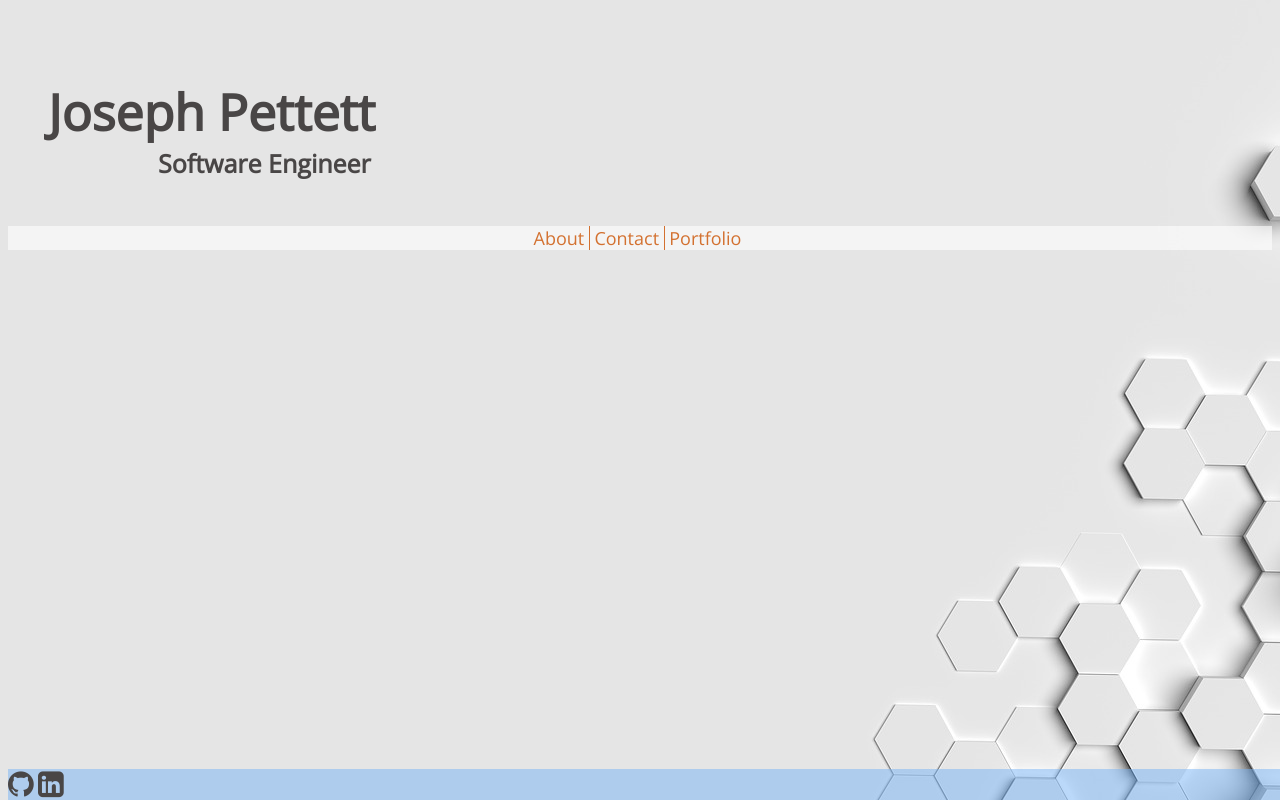
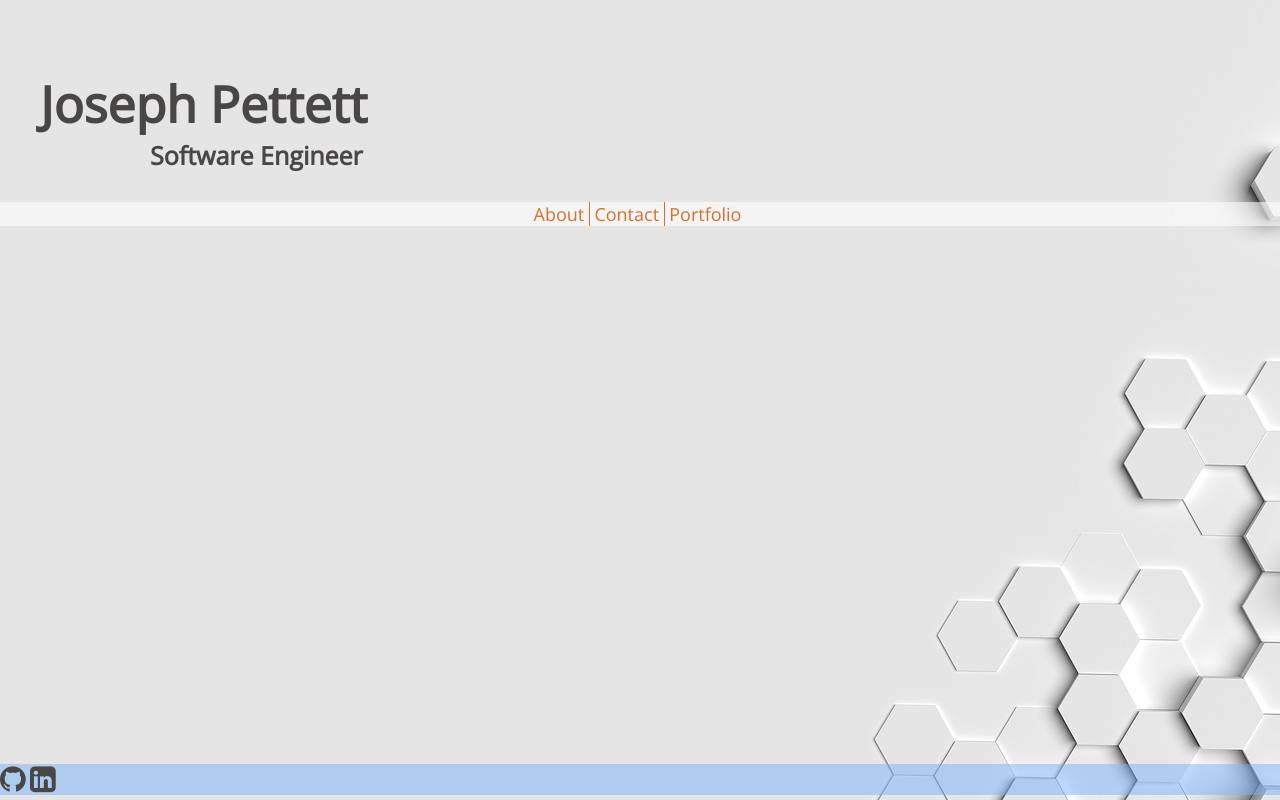
Before and after one commit to jpettett/jpettett.github.io, a plain HTML site: page index.html in a window 1280 px wide. Drawn offline with nearby package versions, Linux system fonts and the light colour scheme.

Commit message:
removed margin from footer

```diff
--- a/index.html
+++ b/index.html
@@ -10,20 +10,20 @@
         <link rel="stylesheet" href="https://cdnjs.cloudflare.com/ajax/libs/font-awesome/4.7.0/css/font-awesome.min.css">
     </head>
     <body>
+        <main>
         <h1>Joseph Pettett</h1>
         <h3>Software Engineer</h3>
-        <main>
-        <p>
+        </main>
+        <nav>
             <a class="link" href="#">About</a>
             <span> </span>
             <a class="link" href="#">Contact</a>
             <span> </span>
             <a href="#">Portfolio</a>
-        </p>
+        </nav>
         <div>
             <!-- Space for possible scrollbar featuring imgs of portfolio work & professional life -->
         </div>
-        </main>
         <footer class="footer">
             <i class="fa fa-github" style="font-size:30px"></i>
             <i class="fa fa-linkedin-square" style="font-size:30px"></i>
--- a/style.css
+++ b/style.css
@@ -1,10 +1,15 @@
+html,
 body {
-    background-image: url("grid-3227459_1920.jpg");
+  margin: 0;
+  padding: 0;
+}
+
+body {
+  background-image: url('grid-3227459_1920.jpg');
   font-family: 'Open Sans', sans-serif;
   color: #494646;
   display: flex;
   flex-direction: column;
-
 }
 
 h1 {
@@ -15,37 +20,36 @@ h1 {
 
 h3 {
   /* font-style: italic; */
-    font-size: 25px;;
+  font-size: 25px;
   margin: 0 0 30px 150px;
 }
 
-
-
-p {
-    background: rgba(255, 255, 255, .6);
+nav {
+  background: rgba(255, 255, 255, 0.6);
   text-align: center;
 }
 
 a {
   font-size: 18px;
-    color:rgb(211, 113, 48);
-    text-decoration:none;
+  color: rgb(211, 113, 48);
+  text-decoration: none;
   padding-right: 5px;
 }
 
 a:hover {
-    text-decoration:underline;
+  text-decoration: underline;
 }
 
 footer {
-     background: rgba(120, 179, 246, .5);
+  background: rgba(120, 179, 246, 0.5);
 }
 
-.link{
+.link {
   border-right: 1px solid;
 }
 /* hinted from freecodecamp */
 .footer {
+  margin-bottom: 5px;
   position: absolute;
   bottom: 0;
   width: 100%;
```
Lines whose indentation alone changed are shown as unchanged.
